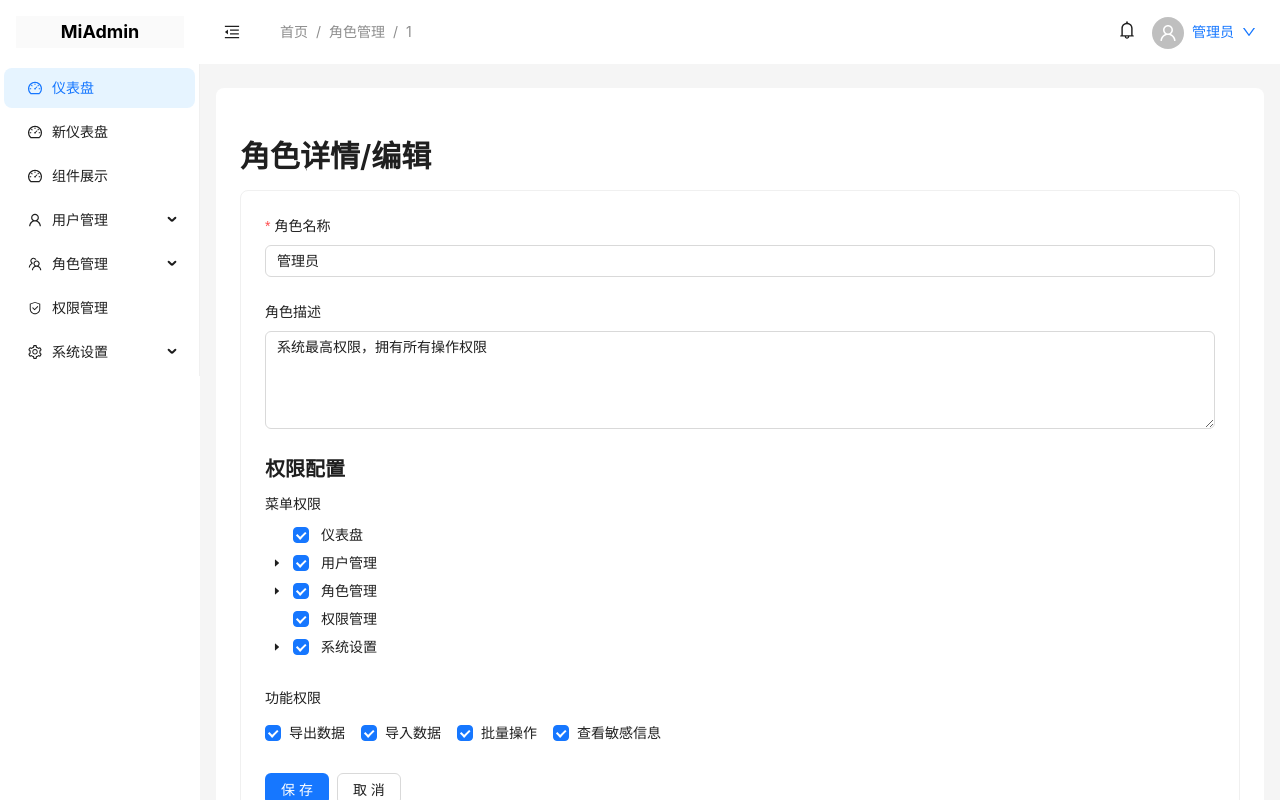
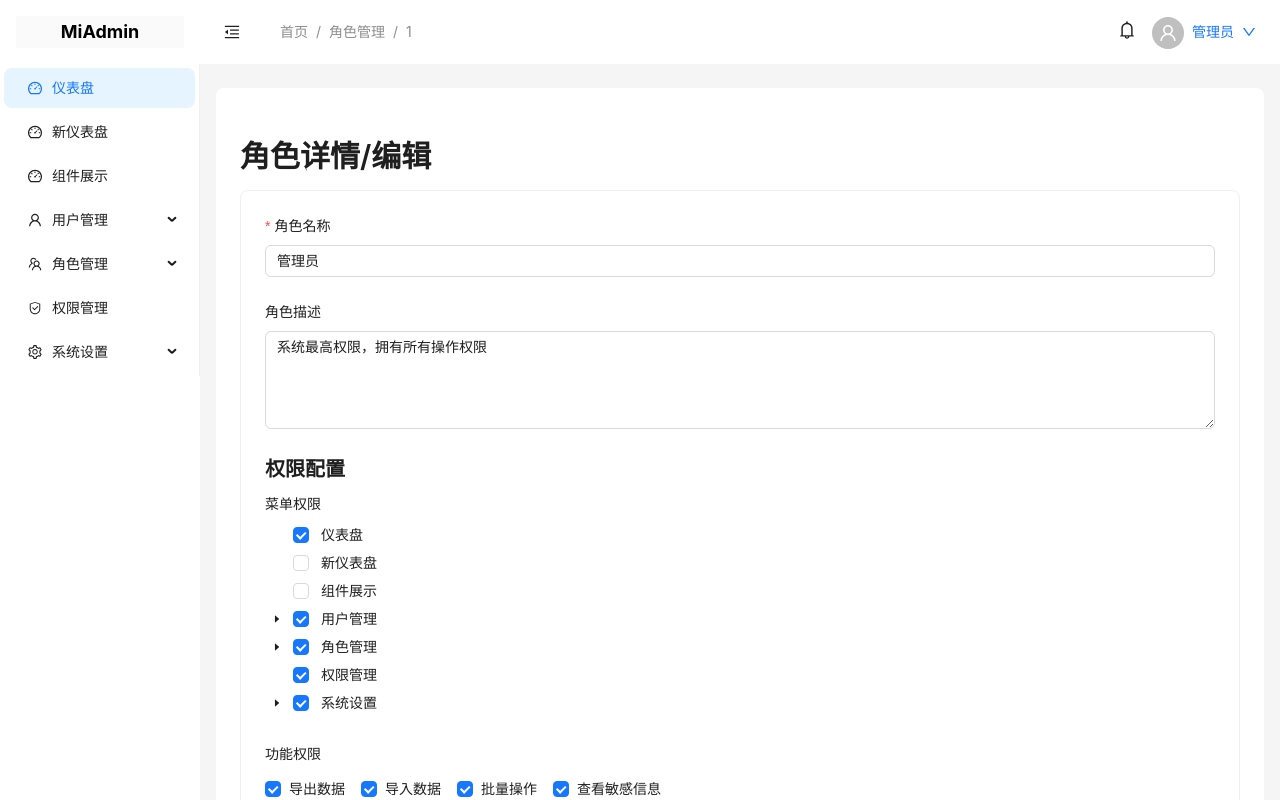
Before and after one commit to ccnuzw/miadmin, a Next.js app: page /roles/1 in a window 1280 px wide. Shown: the top 800 px of the page. Built offline with nearby package versions, Linux system fonts and the light colour scheme.

Commit message:
小更新

```diff
--- a/app/(main)/permissions/page.tsx
+++ b/app/(main)/permissions/page.tsx
@@ -19,6 +19,8 @@ const dummyPermissions: Permission[] = [
   { id: '9', name: '权限列表查看', description: '允许查看权限列表', code: 'permission:list', module: '权限管理', type: '功能权限' },
   { id: '10', name: '仪表盘访问', description: '允许访问仪表盘', code: 'dashboard:view', module: '仪表盘', type: '菜单权限' },
   { id: '11', name: '系统设置访问', description: '允许访问系统设置', code: 'settings:view', module: '系统设置', type: '菜单权限' },
+  { id: '12', name: '新仪表盘访问', description: '允许访问新仪表盘', code: 'new-dashboard:view', module: '新仪表盘', type: '菜单权限' },
+  { id: '13', name: '组件展示访问', description: '允许访问组件展示', code: 'component-showcase:view', module: '组件展示', type: '菜单权限' },
 ];
 
 const PermissionsPage: React.FC = () => {
@@ -58,6 +60,8 @@ const PermissionsPage: React.FC = () => {
         { text: '角色管理', value: '角色管理' },
         { text: '权限管理', value: '权限管理' },
         { text: '仪表盘', value: '仪表盘' },
+        { text: '新仪表盘', value: '新仪表盘' },
+        { text: '组件展示', value: '组件展示' },
         { text: '系统设置', value: '系统设置' },
       ],
       onFilter: (value, record) => record.module.includes(value as string),
--- a/app/(main)/roles/[id]/page.tsx
+++ b/app/(main)/roles/[id]/page.tsx
@@ -20,6 +20,14 @@ const treeData = [
   {
     title: '仪表盘',
     key: 'dashboard',
+  },
+  {
+    title: '新仪表盘',
+    key: 'new-dashboard',
+  },
+  {
+    title: '组件展示',
+    key: 'component-showcase',
   },
   {
     title: '用户管理',
--- a/app/(main)/roles/new/page.tsx
+++ b/app/(main)/roles/new/page.tsx
@@ -11,6 +11,14 @@ const treeData = [
   {
     title: '仪表盘',
     key: 'dashboard',
+  },
+  {
+    title: '新仪表盘',
+    key: 'new-dashboard',
+  },
+  {
+    title: '组件展示',
+    key: 'component-showcase',
   },
   {
     title: '用户管理',
```
